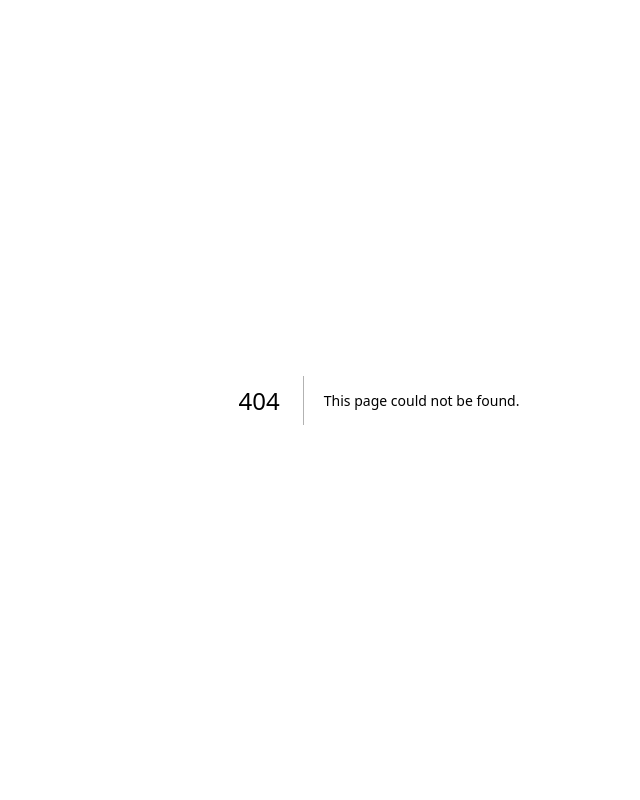
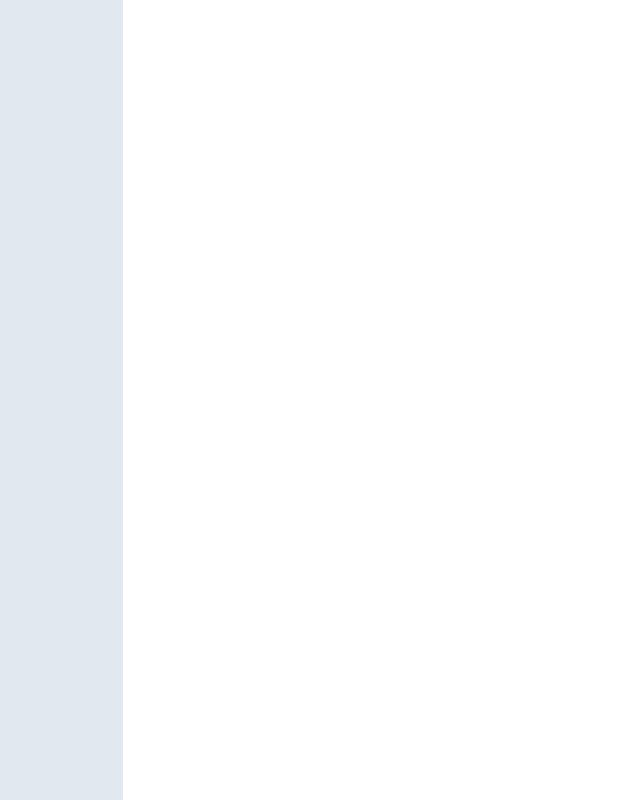
Before and after one commit to Benzagon/ChatApp, a Next.js app: page /home in a window 1280 px wide. Before the commit this address had no page. Shown: the whole page, without its empty margins (261-901 px from the left). Built offline with nearby package versions, Linux system fonts and the light colour scheme.

Commit message:
feat: home and sidebar components

```diff
--- /dev/null
+++ b/src/components/Sidebar.tsx
@@ -0,0 +1,10 @@
+const Sidebar = () => {
+    return(
+        <>
+            <div className="w-96 h-screen bg-slate-200 z-10 left-0 fixed">
+            </div>
+        </>
+    )
+};
+
+export default Sidebar;
--- /dev/null
+++ b/src/pages/home.tsx
@@ -0,0 +1,12 @@
+import Sidebar from "@/components/Sidebar";
+
+const home = () => {
+    return (
+        <>
+            <Sidebar></Sidebar>
+            <h1>Home</h1>
+        </>
+    )
+};
+
+export default home;
```
